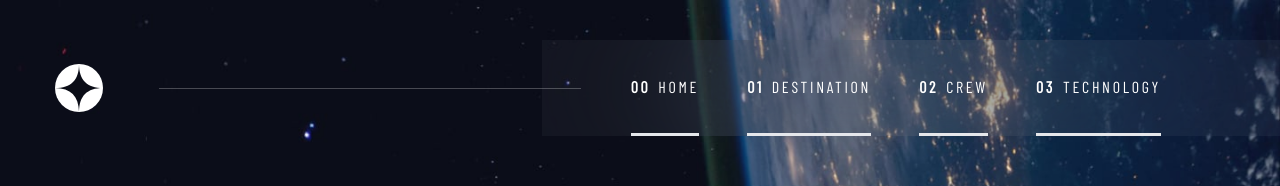
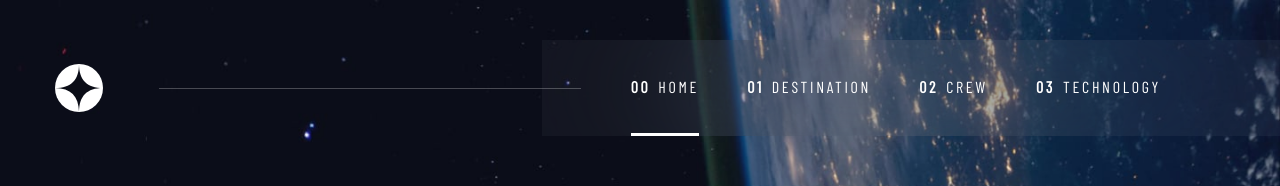
Before and after one commit to hebaghazali/space-tourism, a Next.js app: page / in a window 1280 px wide. Shown: the top 186 px of the page. Built offline with nearby package versions, Linux system fonts and the light colour scheme; a web font is replaced by a local one.

Commit message:
Fix active nav item issue

```diff
--- a/components/NavLink.js
+++ b/components/NavLink.js
@@ -3,25 +3,26 @@ import Link from 'next/link';
 import PropTypes from 'prop-types';
 import { useEffect, useState } from 'react';
 
-const NavLink = ({ children, href, exact }) => {
+const NavLink = ({ children, href }) => {
   const { pathname } = useRouter();
 
   const [isActive, setIsActive] = useState(false);
 
   useEffect(() => {
-    setIsActive(exact ? pathname === href : pathname.startsWith(href));
-    return () => {
-      setIsActive(false);
-    };
-  }, [exact, pathname, href]);
+    console.log(href);
+    console.log(pathname);
+    console.log(pathname === href);
+    console.log('----');
+    setIsActive(pathname === href);
+  }, [pathname, href]);
 
   return (
     <li>
       <Link href={href}>
         <a
-          className={`h-full flex items-center border-b-3 border-b-${
-            isActive ? 'white' : 'transparent'
-          } ${!isActive && 'hover:border-b-[#FFFFFF80]'} tracking-[2.7px]`}
+          className={`nav-item h-full flex items-center tracking-[2.7px] ${
+            isActive && 'active'
+          }`}
         >
           {children}
         </a>
--- a/components/Navbar.js
+++ b/components/Navbar.js
@@ -32,7 +32,7 @@ const Navbar = () => {
           ['Technology', '/technology'],
         ].map(([title, pathname], idx) => {
           return (
-            <NavLink key={idx} href={pathname} exact={pathname === '/'}>
+            <NavLink key={idx} href={pathname}>
               <span className='font-bold pr-2'>0{idx}</span> {title}
             </NavLink>
           );
--- a/styles/globals.css
+++ b/styles/globals.css
@@ -24,3 +24,15 @@ button {
   padding: 0;
   margin: 0;
 }
+
+.nav-item {
+  border-bottom: 3px solid transparent;
+}
+
+.nav-item.active {
+  border-bottom: 3px solid #fff;
+}
+
+.nav-item:hover:not(.active) {
+  border-bottom: 3px solid #ffffff80;
+}
```
